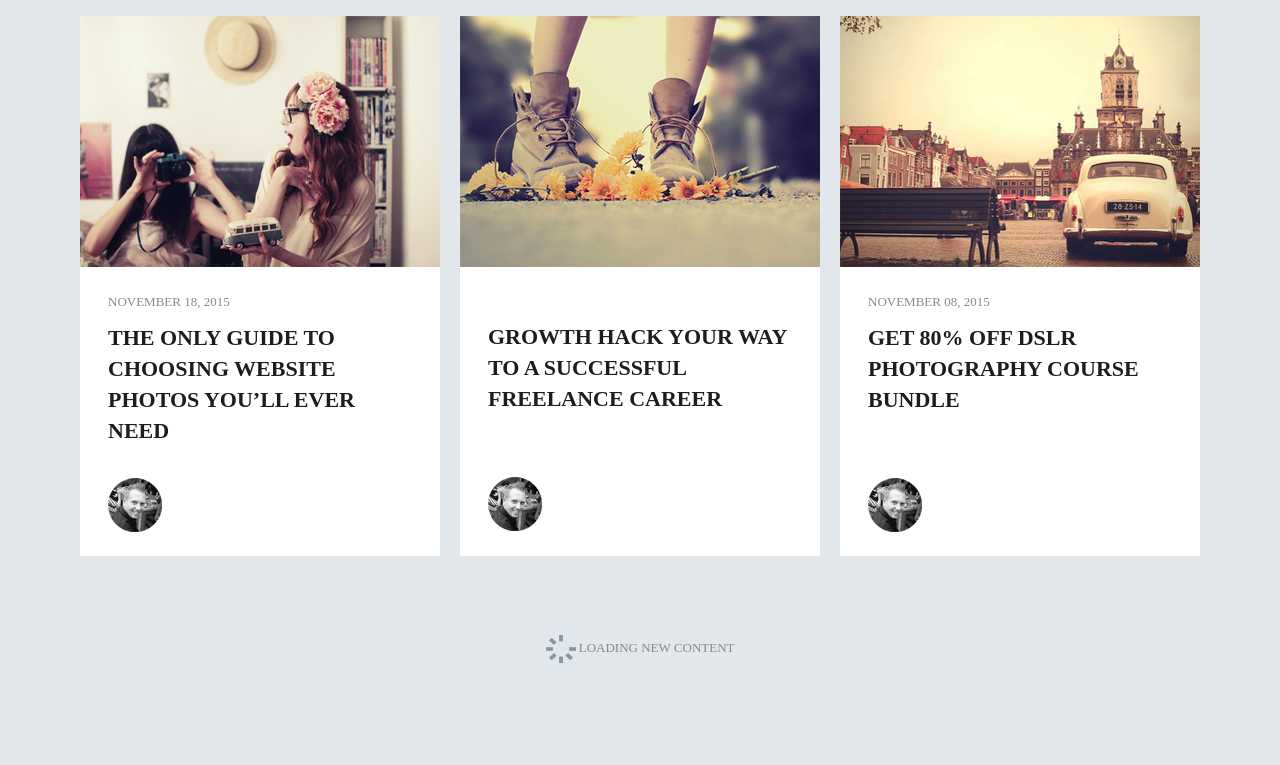
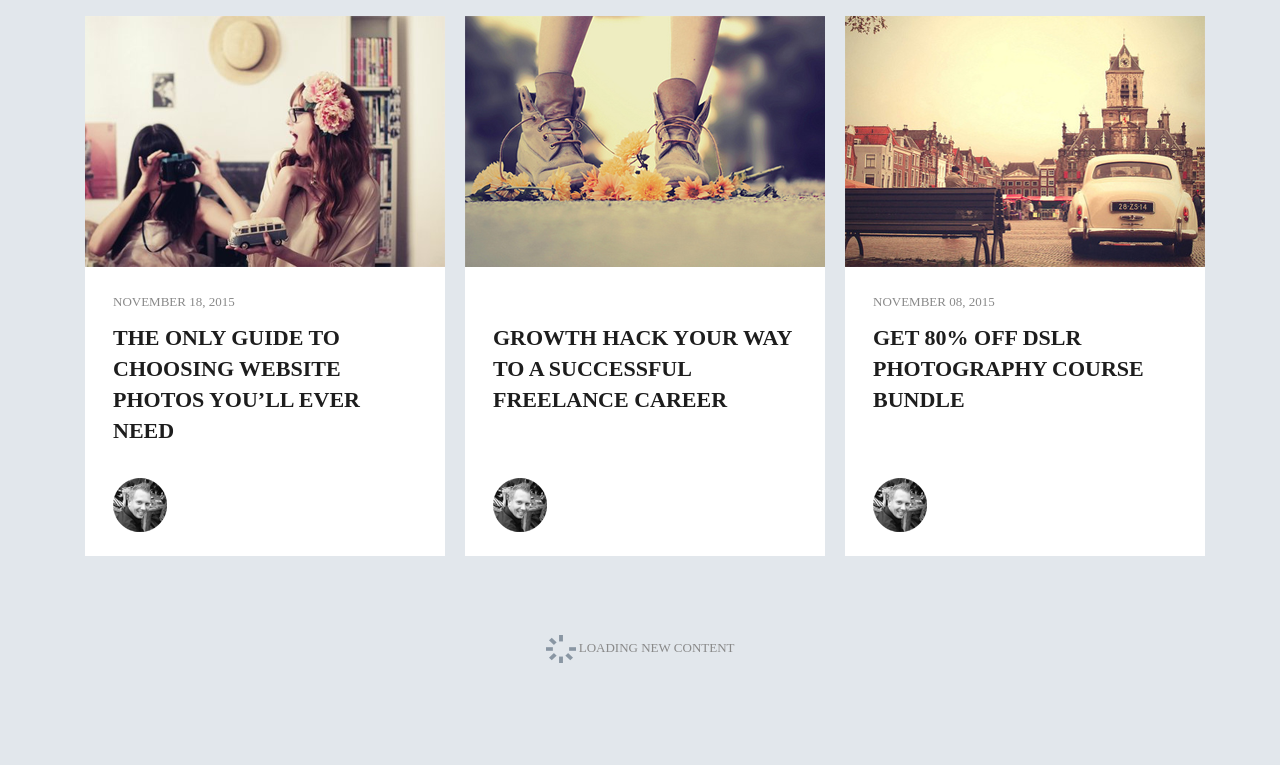
Before and after one commit to IvanSema/homework7.part2, a plain HTML site: page index.html in a window 1280 px wide. Shown: the part 644-1409 px from the top of the page. Drawn offline with Linux system fonts and the light colour scheme; a web font is replaced by a local one.

Commit message:
corret version

```diff
--- a/css/style.css
+++ b/css/style.css
@@ -50,43 +50,56 @@ h1, h2 {
 }
 
 [class^="col-"]{
-    background-color: white;
-    margin: 10px 10px 10px 10px;
+    margin-top: 10px;
+    margin-bottom: 10px;
+}
+
+.wrapper{
+    min-width: 1110px;
+    max-width: 1110px;
+    margin: 90px auto;
+    display: flex;
+}
+
+.wrapper-col-8{
+    width: 740px;
+    height: 540px;
+    background: url(../images/car-picture.png);
+    display: flex;
+    align-items: flex-end;
+
 
 }
 
-.row{
-    min-width: 1140px;
-    margin: 90px auto;
-    max-width: 1140px;
-    display: flex;
-}
-
-.col-md-8{
-    max-width: 740px;
-    height: 540px;
-    width: 740px;
-    background: url(../images/car-picture.png);
+.text-wrapper{
+    height: 100%;
     display: flex;
     align-items: flex-end;
     padding: 40px;
     color:white;
     font-size: 40px;
+    width: 100%;
+    background: linear-gradient(-150deg, transparent, black);
+    padding-top: 0;
 }
 
-.col-md-4{
-    max-width: 360px;
+.wrapper-col-4{
+    width: 360px;
     height: 540px;
     padding: 0;
+    background-color: white;
 }
 
-.car-text{
+
+
+.text-wrapper .car-text{
     font-size: 30px;
     text-transform: uppercase;
     font-weight: bold;
 }
 
-.row .date{
+.wrapper .date{
+    min-height: 20px;
     font-size: 13px;
     color: #898989;
     margin: 0 0 10px 0;
@@ -94,7 +107,7 @@ h1, h2 {
 
 }
 
-.col-md-4 .description{
+.wrapper-col-4 .description{
     display: inline-block;
     font-size: 22px;
     color: #1d1d1d;
@@ -102,14 +115,15 @@ h1, h2 {
     font-weight: bold;
     line-height: 31px;
     min-height: 156px;
+
 }
 
-.col-md-4 .author{
+.wrapper-col-4 .author{
     display: block;
     position: relative;
 }
 
-.col-md-4 .description-block{
+.wrapper-col-4 .description-block{
     min-height: 289px;
     display: flex;
     padding: 25px 28px;
@@ -117,9 +131,6 @@ h1, h2 {
     flex-direction: column;
 }
 
-.col-md-4:nth-child(4) .description-block{
-    margin-top: 19px;
-}
 
 body > span{
     display: block;
--- a/index.html
+++ b/index.html
@@ -1,18 +1,27 @@
 <!DOCTYPE html>
 <html lang="en">
+
 <head>
     <meta charset="UTF-8">
     <meta name="viewport" content="width=device-width, initial-scale=1.0">
     <link rel="stylesheet" href="css/bootstrap.css">
     <link rel="stylesheet" href="css/style.css">
-    <link href="//db.onlinewebfonts.com/c/640850c0965fa5449af39df95c9970de?family=Hans+Kendrick+V4" rel="stylesheet" type="text/css"/>
+    <link href="//db.onlinewebfonts.com/c/640850c0965fa5449af39df95c9970de?family=Hans+Kendrick+V4" rel="stylesheet"
+        type="text/css" />
     <title>Homework7 part 2</title>
 </head>
+
 <body>
+    <div class="wrapper">
         <div class="row">
-    <div class="col-md-8"><span class="car-text"><span class="date">November 28, 2015</span><br>Fantastic Designs Of 2015<br>
-        Concept Cars</span></div>
-    <div class="col-md-4"><img src="images/Woman.png" alt="NoWoman">
+            <div class="col-md-8">
+                <div class="wrapper-col-8">
+                    <div class="text-wrapper"><span class="car-text">
+                    <span class="date">November 28, 2015</span><br>Fantastic Designs Of 2015<br>Concept Cars</span></div>
+                </div>
+            </div>
+            <div class="col-md-4">
+                <div class="wrapper-col-4"><img src="images/Woman.png" alt="NoWoman">
                     <div class="description-block">
                         <span class="date">November 24, 2015</span>
                         <span class="description">How To Find Design <br>
@@ -21,18 +30,24 @@
                         <img src="images/author.png" alt="noAuthor" class="author">
                     </div>
                 </div>
+            </div>
+
+            <div class="col-md-4">
+                <div class="wrapper-col-4">
+                    <img src="images/Women.png" alt="NoWomen">
+                    <div class="description-block">
+                        <span class="date">November 18, 2015</span>
+                        <span class="description">The Only Guide To Choosing Website Photos You’ll Ever Need
+                        </span>
+                        <img src="images/author.png" alt="noAuthor" class="author">
+                    </div>
+                </div>
+            </div>
 
 
-    <div class="col-md-4"><img src="images/Women.png" alt="NoWomen">
-    <div class="description-block">
-        <span class="date">November 18, 2015</span>
-        <span class="description">The Only Guide To
-            Choosing Website
-            Photos You’ll Ever Need
-            </span>
-    <img src="images/author.png" alt="noAuthor" class="author">
-    </div></div>
-    <div class="col-md-4"><img src="images/Shoes.png" alt="NoShoes">
+            <div class="col-md-4">
+                <div class="wrapper-col-4">
+                    <img src="images/Shoes.png" alt="NoShoes">
                     <div class="description-block">
                         <span class="date"></span>
                         <span class="description">Growth Hack Your Way
@@ -42,7 +57,12 @@
                         <img src="images/author.png" alt="noAuthor" class="author">
                     </div>
                 </div>
-    <div class="col-md-4"><img src="images/city-car.png" alt="NoCar">
+            </div>
+
+
+            <div class="col-md-4">
+                <div class="wrapper-col-4">
+                    <img src="images/city-car.png" alt="NoCar">
                     <div class="description-block">
                         <span class="date">November 08, 2015</span>
                         <span class="description">Get 80% Off DSLR
@@ -53,6 +73,9 @@
                     </div>
                 </div>
             </div>
+        </div>
+    </div>
     <span><img src="images/loading.png" alt="noloading"> LOADING NEW CONTENT</span>
 </body>
+
 </html>
```
Lines whose indentation alone changed are shown as unchanged.
